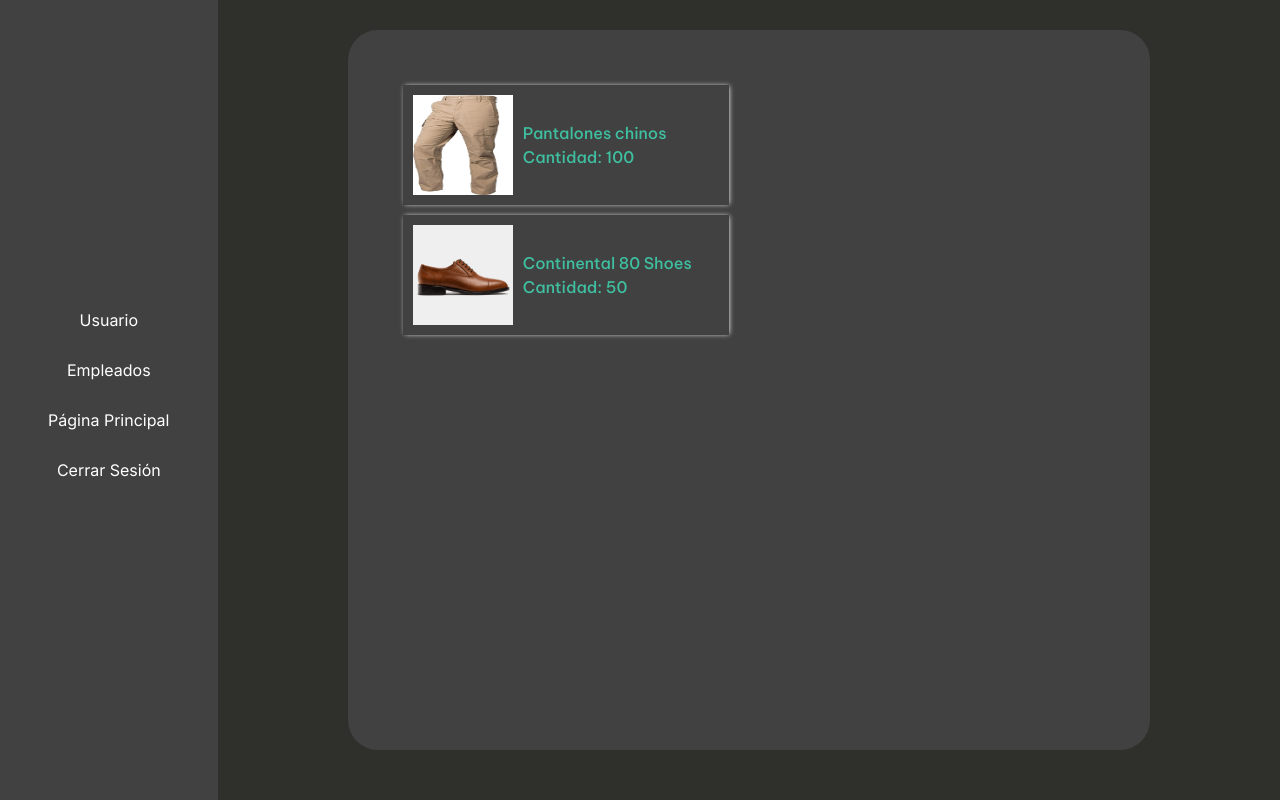
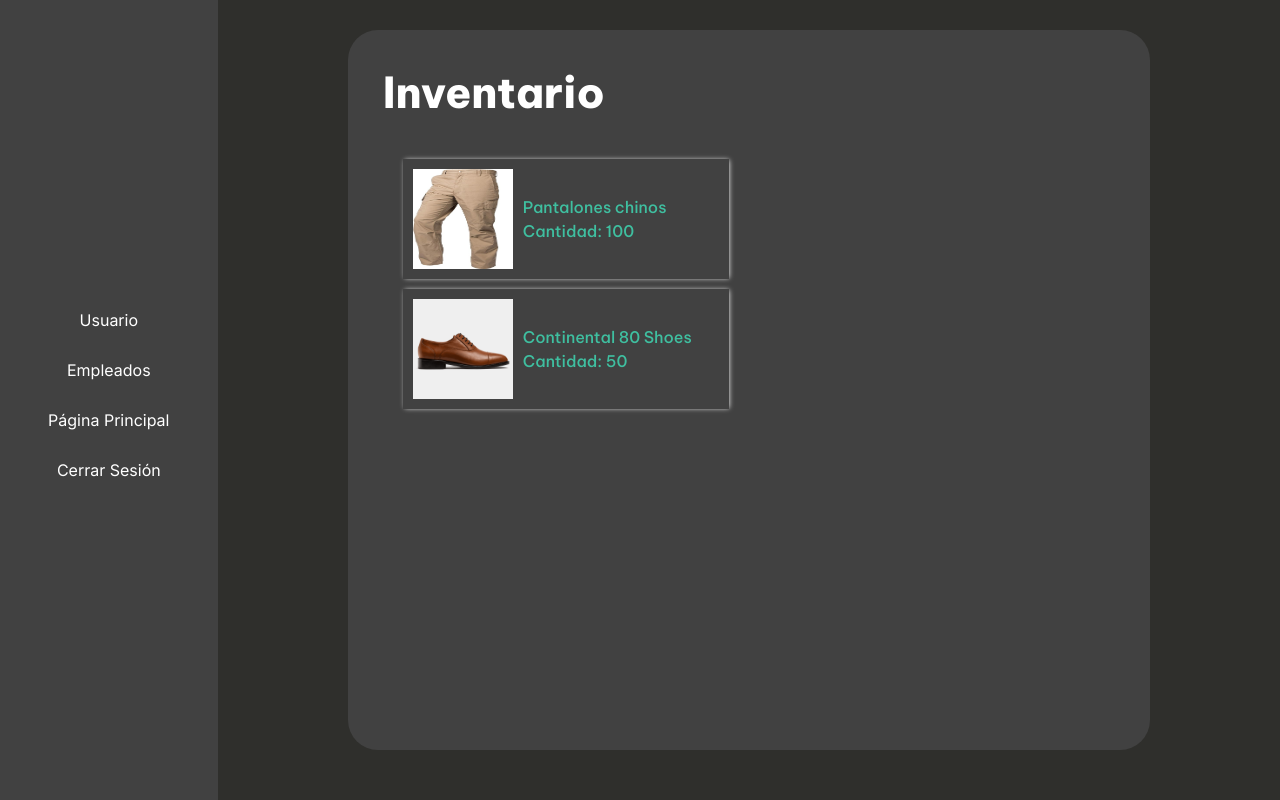
Before and after one commit to gabadabaduu/FrontEndProyectoArqui, a Next.js app in the folder arquitienda/: page /inventary in a window 1280 px wide. Built offline with nearby package versions, Linux system fonts and the light colour scheme.

Commit message:
Añadir titulo inventario a pagina inventario

```diff
--- a/arquitienda/src/app/inventary/inventary.module.css
+++ b/arquitienda/src/app/inventary/inventary.module.css
@@ -15,28 +15,33 @@
 }
 
 .contenido {
+    display: flex;
+    flex-direction: column;
     width: 80%;
     min-height: 90vh;
     margin: 0 auto;
     border-radius: 30px;
     padding: 35px;
     background-color: #414141;
-    display: flex;
 }
 
-.titulo {
-    color: white;
-    font-family: "Be Vietnam Pro", sans-serif;
-    font-weight: 800;
-    font-style: normal;
-    font-size: 36pt;
-    margin: 0;
-    padding: 0;
+.listadoYDetalle {
+    display: flex;
+    width: 100%; /* Ajusta esto según necesites */
+
 }
 
 .listado {
     width: 50%;
     padding: 20px;
+}
+
+.titulo {
+    color: #fff;
+    font-family: "Be Vietnam Pro", sans-serif;
+    font-weight: 800;
+    margin-bottom: 20px;
+    font-size: 32pt;
 }
 
 .producto {
--- a/arquitienda/src/app/inventary/page.tsx
+++ b/arquitienda/src/app/inventary/page.tsx
@@ -5,9 +5,6 @@ import React /* @client */ from "react";
 import Image from "next/image";
 import Navbar from "../components/navbar";
 import styles from "./inventary.module.css";
-
-
-
 
 // Define una interfaz para tus productos
 interface Producto {
@@ -18,8 +15,6 @@ interface Producto {
   precio: string;
   codigo: string;
 }
-
-
 
 // Tipa tu array de productos usando la interfaz
 const productos: Producto[] = [
@@ -45,7 +40,6 @@ const productos: Producto[] = [
 
 // Marca el componente para que se ejecute en el cliente y use estado
 export default function Inventary() {
-
   const [isInfoVisible, setIsInfoVisible] = React.useState(false);
 
   // Estado para manejar el producto seleccionado
@@ -71,6 +65,11 @@ export default function Inventary() {
       <Navbar />
       <main className={styles.Container}>
         <div className={styles.contenido}>
+          <div className={styles.encabezado}> {/* Nuevo contenedor para el título */}
+            <h1 className={styles.titulo}>Inventario</h1>
+          </div>
+
+          <div className={styles.listadoYDetalle}> {/* Nuevo contenedor para listado y detalles */}
             <div className={styles.listado}>
               {/* Listado de productos con mini imagen */}
               {productos.map((producto) => (
@@ -118,7 +117,9 @@ export default function Inventary() {
               </div>
             )}
           </div>
+        </div>
       </main>
     </div>
   );
+
 }
```
Lines whose indentation alone changed are shown as unchanged.
